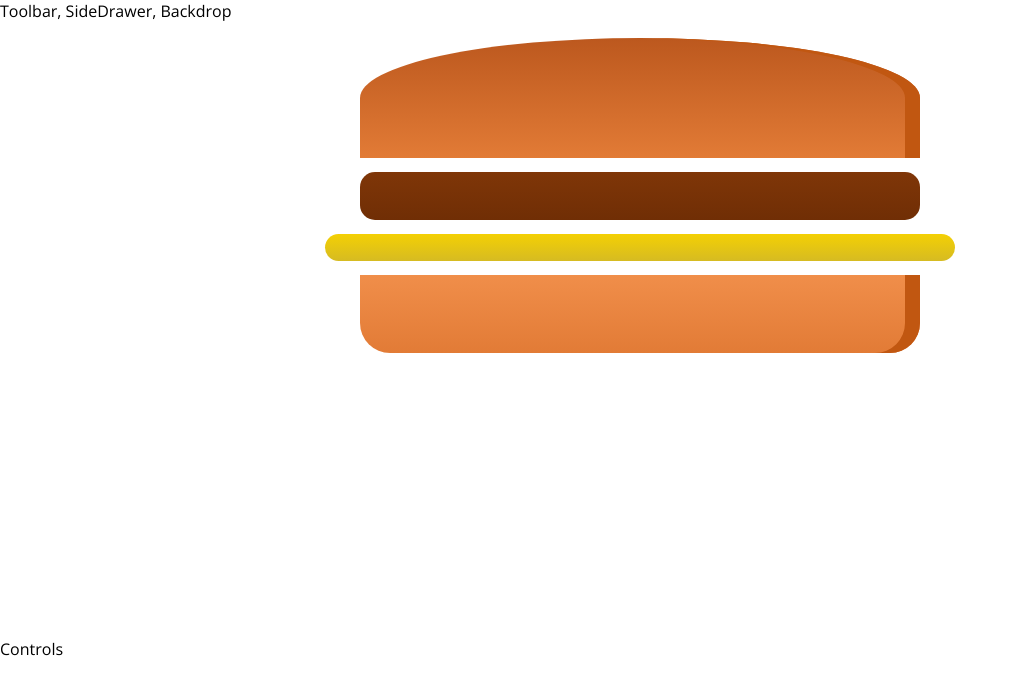
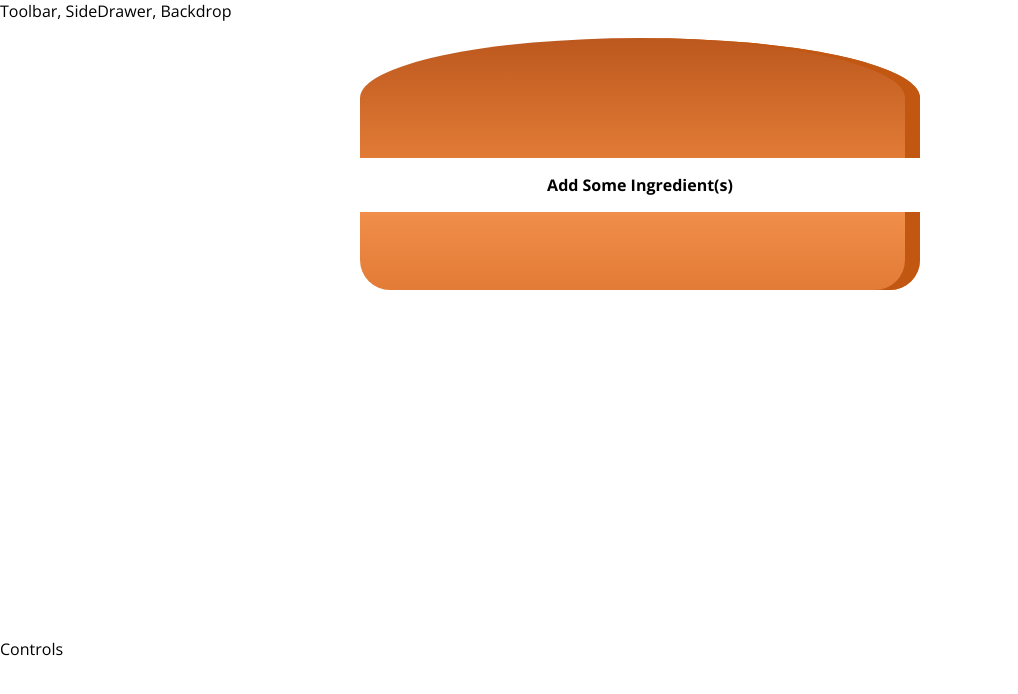
Before and after one commit to sb1989/react-burger, a React app: page / in a window 1280 px wide. Shown: the top 694 px of the page, without its empty margins (0-1018 px from the left). Built offline with nearby package versions, Linux system fonts and the light colour scheme.

Commit message:
dynamic burger ingredients - array reduce and map

```diff
--- a/src/components/Burger/Burger.js
+++ b/src/components/Burger/Burger.js
@@ -2,11 +2,20 @@ import React from 'react'
 import BurgerIngredient from './BurgerIngredient/BurgerIngredient'
 import classes from './Burger.css'
 const burger = (props) =>{
+
+    let transformedIngredients = Object.keys(props.ingredients)
+        .map((ingredientKey) => {return [...Array(props.ingredients[ingredientKey])]
+        .map((_, i) => {return <BurgerIngredient type={ingredientKey} key ={ingredientKey + i}/>}) })
+        .reduce((arr, el) => {return arr.concat(el)}, [])
+    console.log(transformedIngredients)
+
+    if(transformedIngredients.length === 0){
+        transformedIngredients = <p>Add Some Ingredient(s)</p>
+    }
     return(
         <div className={classes.Burger}>
             <BurgerIngredient type={'bread-top'}/>
-            <BurgerIngredient type={'meat'}/>
-            <BurgerIngredient type={'cheese'}/>
+            {transformedIngredients}
             <BurgerIngredient type={'bread-bottom'}/>
         </div>
     )
--- a/src/containers/BurgerBuilder/BurgerBuilder.js
+++ b/src/containers/BurgerBuilder/BurgerBuilder.js
@@ -2,10 +2,18 @@ import React, {Component} from 'react'
 import Auxiliary from '../../hoc/Auxiliary'
 import Burger from '../../components/Burger/Burger'
 class BurgerBuilder extends Component{
+    state={
+        ingredients:{
+            salad:0,
+            bacon:0,
+            cheese:0,
+            meat:0
+        }
+    }
     render(){
         return (
             <Auxiliary>
-                <Burger/>
+                <Burger ingredients={this.state.ingredients}/>
                 <div>Controls</div>
             </Auxiliary>
         )
```
